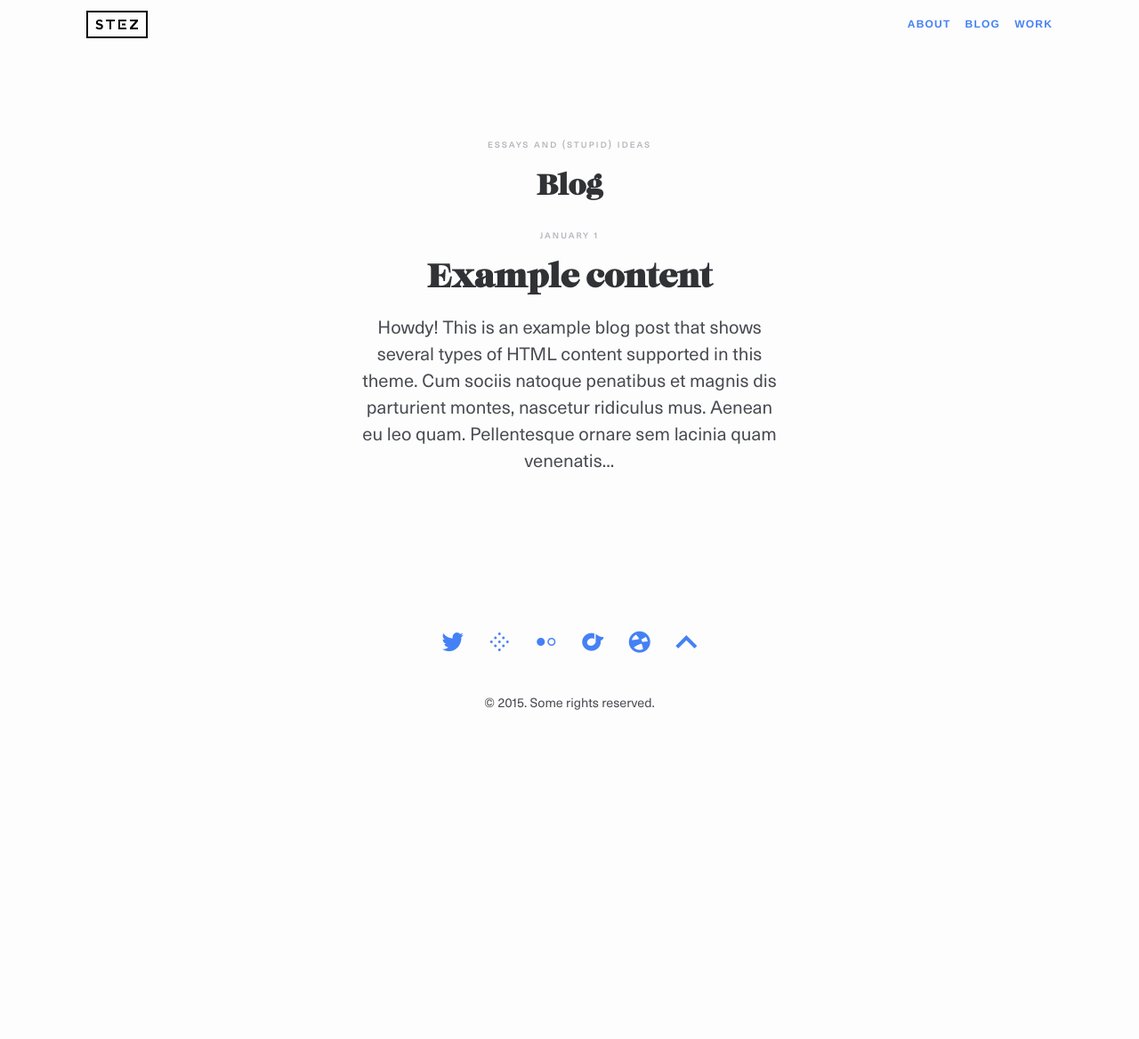
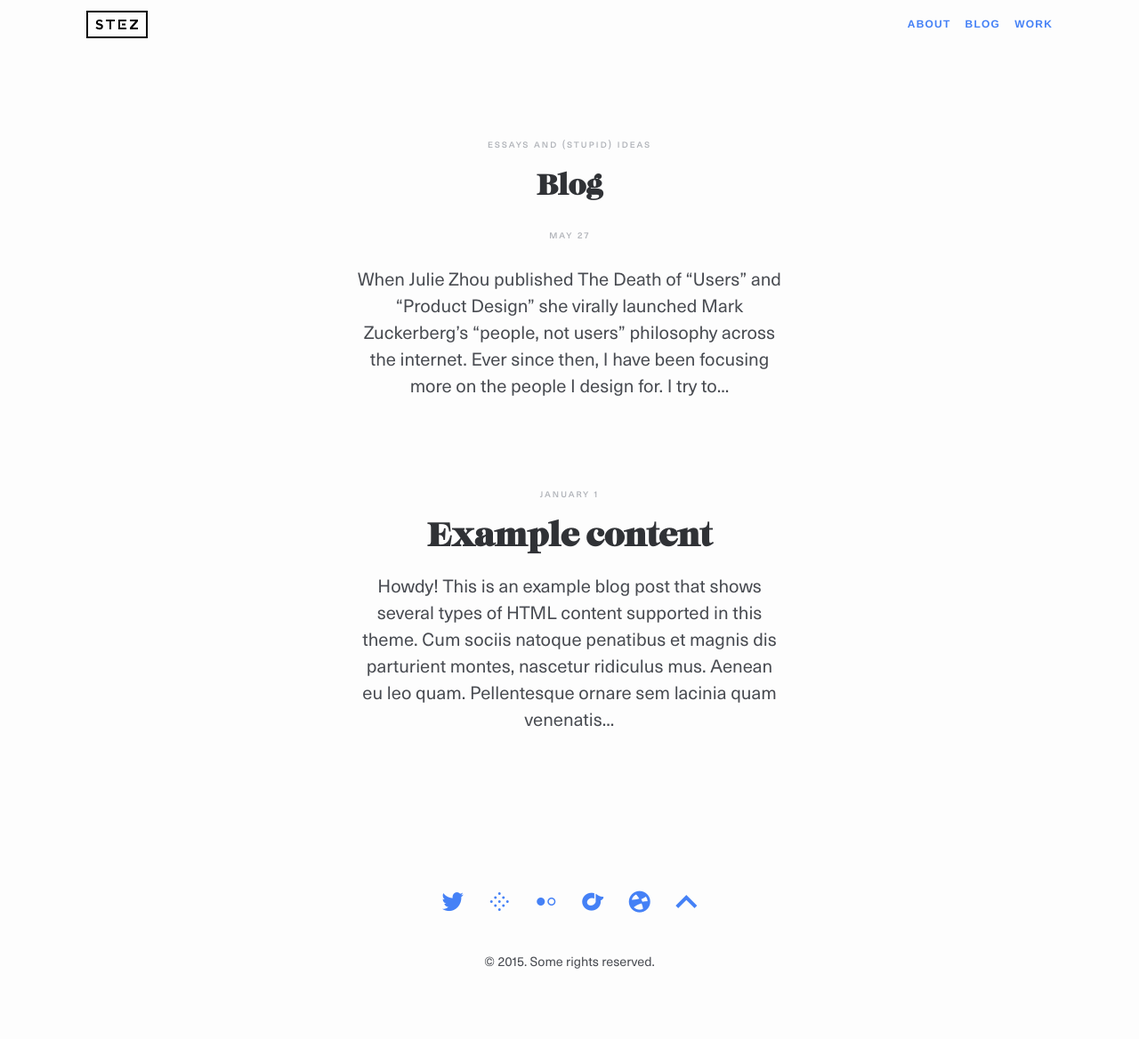
Before and after one commit to mr-stezz/mr-stezz.github.io, a Jekyll site: the page built from blog.html, in a window 1280 px wide. Shown: the whole page at 89% size. Built offline with Jekyll 4.4.1, drawn with Linux system fonts in a browser that asks for light colours; Markdown is read by kramdown in place of the engine named in the settings; before the commit the page ends 900 px from its top, so only the background shows below that; some of the changed lines change nothing that is shown.

Commit message:
Add new test blog post

```diff
--- /dev/null
+++ b/_posts/2015-05-25-designing-for-people-not-users.md
@@ -0,0 +1,21 @@
+---
+layout: post
+title: Designing for People, not Users
+subtitle: &ldquo;it is easy to demoralize a first-timer, but we must keep in mind that the state of beginner-hood is never an objective.&rdquo;
+---
+<p class="lede">When Julie Zhou published The Death of “Users” and “Product Design” she virally launched Mark Zuckerberg’s “people, not users” philosophy across the internet. Ever since then, I have been focusing more on the people I design for. I try to be quick and catch myself when I slip up and accidentally refer to someone as a user. I try to spread the change in language as unobtrusively as I can, hopefully working the philosophy into the products I help build and root it in the culture as honestly and organically possible.</p>
+Still there are times throughout my day when I slip up. I’ve been thinking about those slip ups and how they do little to promote the more empathetic and compassionate culture we as designers try to build.
+I was reminded of Julie’s article and Mark’s philosophy the other day while reading About Face 3: The Essentials of Interaction Design, for a couple of reasons:
+
+* The use of the term “users” in this book is unbelievable. I almost want to count to see just how many times they mention the word.
+* However, it still articulates the immense consideration for empathy and compassion that is required to design for people.
+
+Also, this book is incredible and I suggest every designer read it.
+
+> Beginners are undeniably sensitive, and it is easy to demoralize a first-timer, but we must keep in mind that the state of beginner-hood is never an objective. Nobody wants to remain a beginner. It is merely a rite of passage everyone must experience. Good software shortens that passage without bringing attention to it.
+>
+> As an interaction designer, it’s best to imagine that users — especially beginners — are simultaneously very intelligent and very busy. They need some instruction, but not very much, and the process has to be rapid and targeted… Just because a user needs to learn how to operate a product doesn’t mean that they need or want to learn how it works inside.
+>
+> &mdash;Cooper, A., Reimann, R., & Cronin, D. (2007). Beginners, Experts, and Intermediates. In About Face 3: The Essentials of Interaction Design (3rd ed., p. 44, 45). Indianapolis, Indiana: Wiley Publishing.
+
+### Design principle: Imagine users as very intelligent but very busy.
--- a/blog.html
+++ b/blog.html
@@ -1,7 +1,7 @@
 ---
 layout: default_page
 title: Blog
-subtitle: Essays and (stupid) ideas
+subtitle: essays and (stupid) ideas
 ---
 <section class="posts" role="main">
   <ul class="nav  nav--stacked">
```
